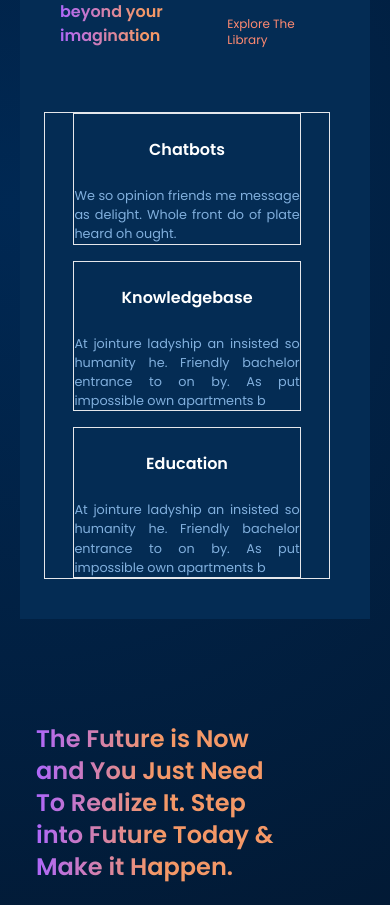
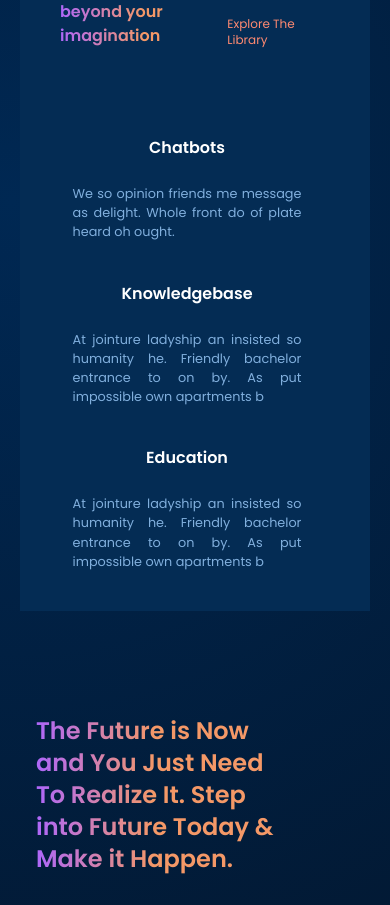
Before and after one commit to AbdulMoeez21/GPT3, a React (Vite) app: page / in a window 390 px wide. Shown: the part 1888-2793 px from the top of the page. Built offline with nearby package versions, Linux system fonts and the light colour scheme.

Commit message:
responsive

```diff
--- a/src/components/CardLayout.jsx
+++ b/src/components/CardLayout.jsx
@@ -5,12 +5,12 @@ const CardLayout = () => {
   return (
 
       <div className=''>
-<div className='md:space-x-28 md:-ml-0 -ml-4 border space-y-4 flex items-center flex-col md:flex-row justify-between'>
+<div className='md:space-x-28 md:-ml-0 -ml-4  space-y-4 flex items-center flex-col md:flex-row justify-between'>
 
 
 {
         list.map((item,index)=>{
-          return <div className='flex md:items-start items-center flex-col md:flex-col border  w-4/5' key={index}>
+          return <div className='flex md:items-start items-center flex-col md:flex-col   w-4/5' key={index}>
 
 
           <h3 className='py-6 font-semibold text-white'>{item.heading}</h3>
```
